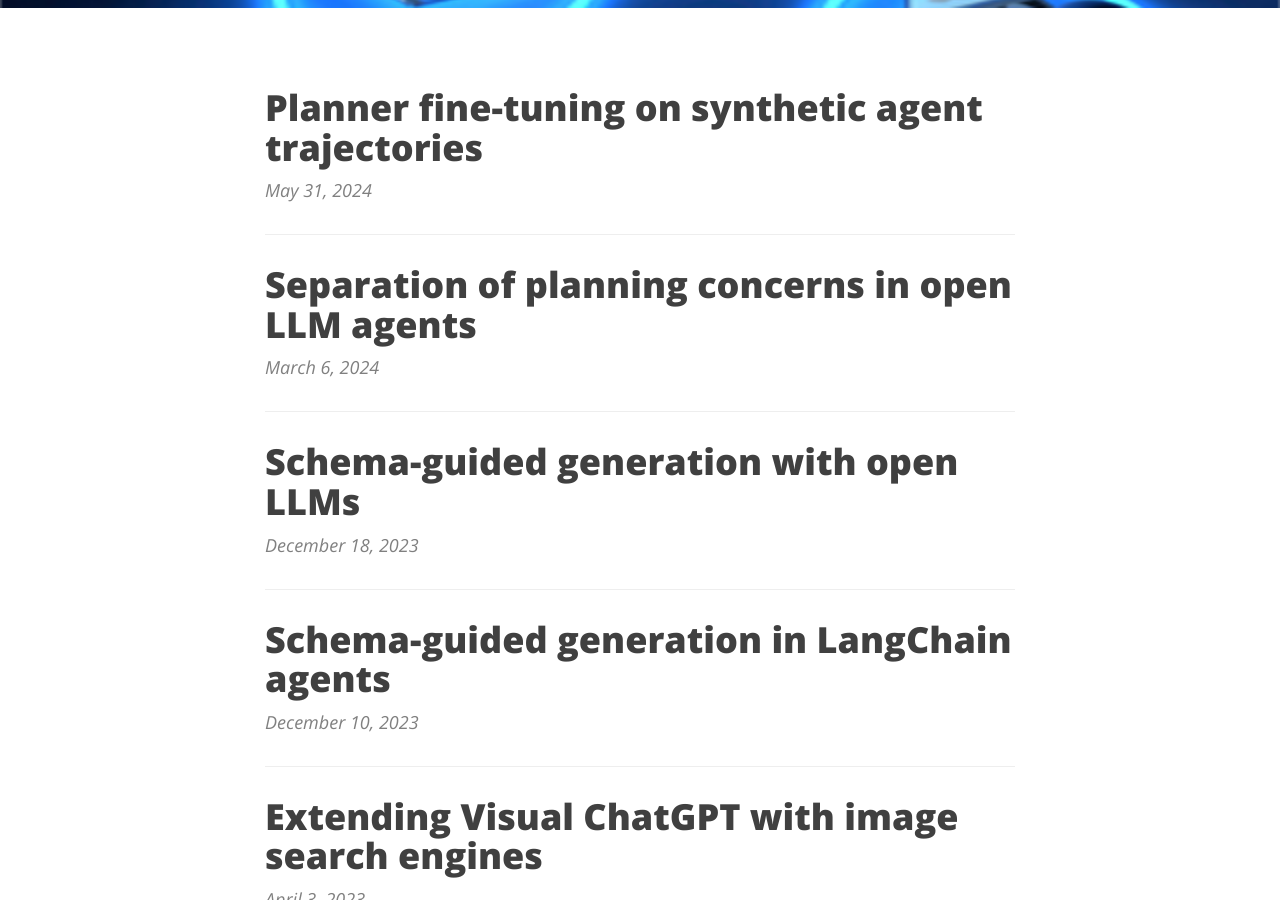
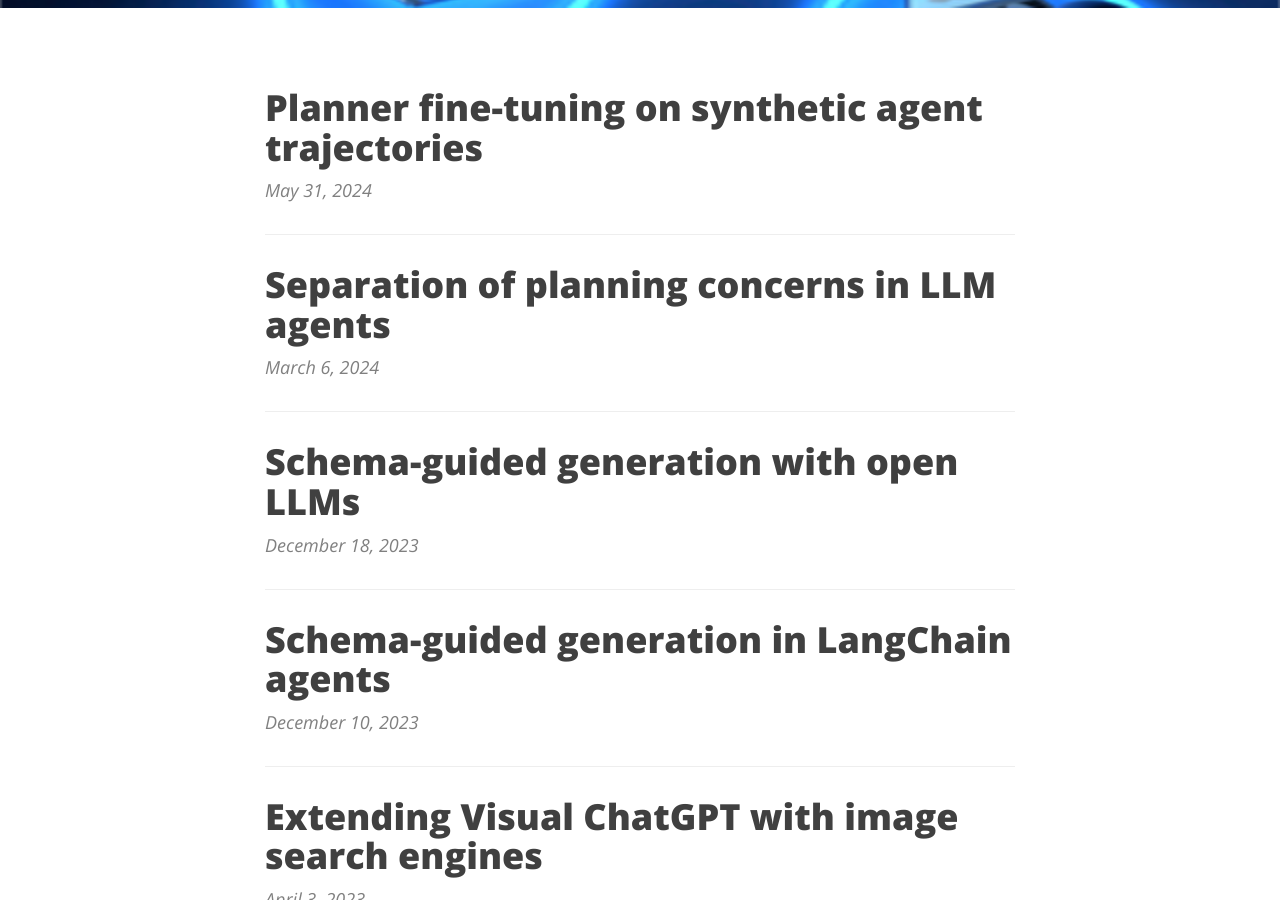
Before and after one commit to krasserm/krasserm.github.io, a Jekyll site: the page built from index.html, in a window 1280 px wide and 900 px high, scrolled down 390 px. Built offline with Jekyll 4.4.1, drawn with Linux system fonts in a browser that asks for light colours; the list of posts is cut into pages by our own code.

Commit message:
Minor edit in title

```diff
--- a/_posts/2023-12-10-grammar-based-agents.md
+++ b/_posts/2023-12-10-grammar-based-agents.md
@@ -9,7 +9,7 @@
 **Update 2024-05-31**: This article covers early work in the [bot-with-plan](https://github.com/krasserm/bot-with-plan) project and is now superseded by the following articles:
 
 - [Schema-guided generation with open LLMs](/2023/12/18/llm-json-mode/)
-- [Separation of planning concerns in open LLM agents](/2024/03/06/modular-agent/)
+- [Separation of planning concerns in LLM agents](/2024/03/06/modular-agent/)
 - [Planner fine-tuning on synthetic agent trajectories](/2024/05/31/planner-fine-tuning/)
 
 ---
--- a/_posts/2024-03-06-modular-agent.md
+++ b/_posts/2024-03-06-modular-agent.md
@@ -1,5 +1,5 @@
 ---
-title: Separation of planning concerns in open LLM agents
+title: Separation of planning concerns in LLM agents
 layout: post
 comments: True
 author: "Martin Krasser"
```
